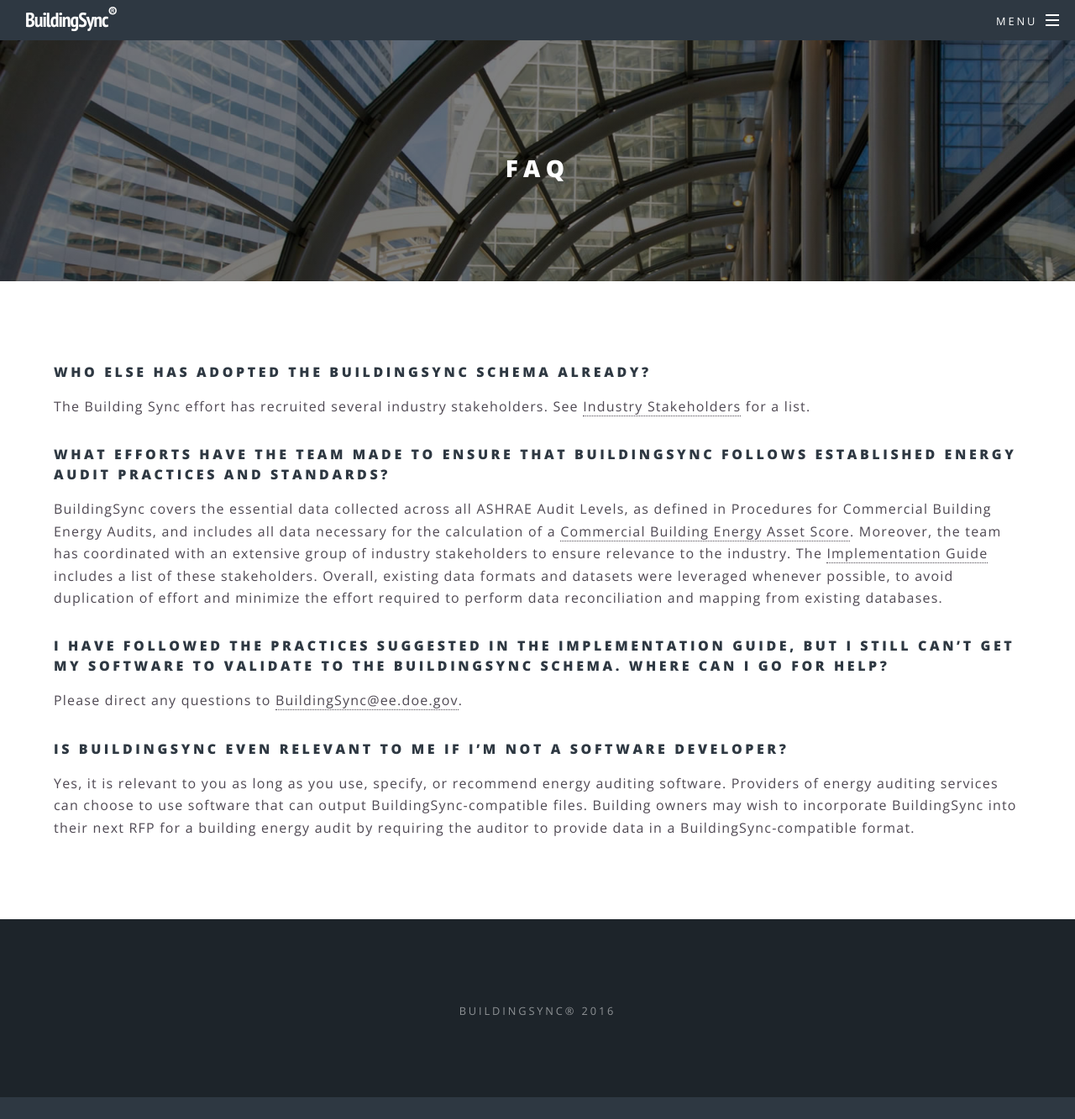
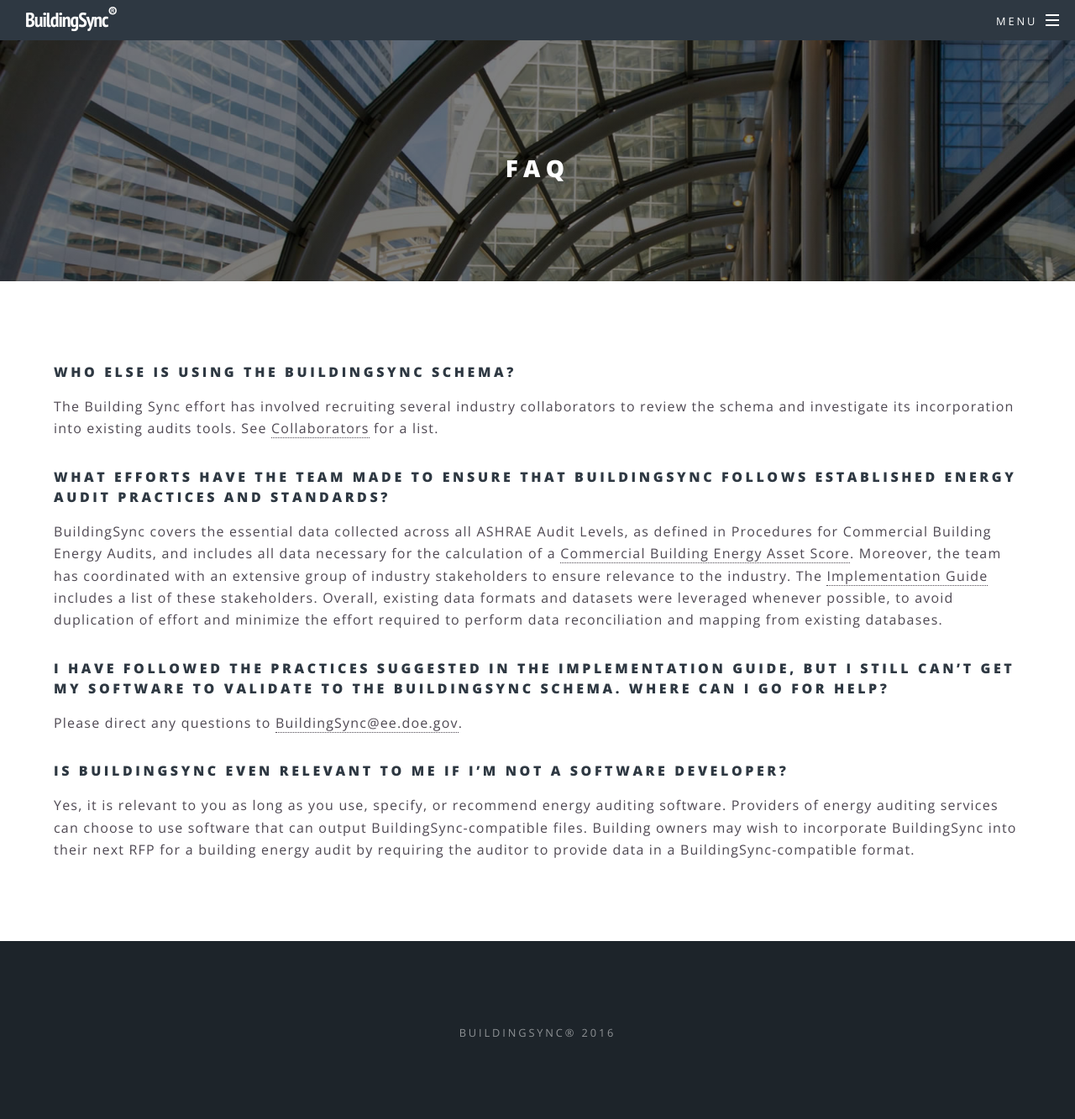
Before and after one commit to fieldkm/website, a Jekyll site: the page built from faq/index.md, in a window 1280 px wide and 1333 px high. Shown: the whole window at 84% size. Built offline with Jekyll 4.4.1, drawn with Linux system fonts in a browser that asks for light colours.

Commit message:
Changed referencwe to Collaborators in one FAQ
Again, hoping you can merge.  Also, the answer to the FAQ refers to the Collaborators page instead of Industry Stakeholders (since we want that removed).

```diff
--- a/faq/index.md
+++ b/faq/index.md
@@ -8,8 +8,8 @@
 [Answer 1 - will take more time to write this one]
 {% endcomment %}
 
-#### Who else has adopted the BuildingSync schema already?
-The Building Sync effort has recruited several industry stakeholders. See [Industry Stakeholders](/about/industry_stakeholders) for a list.
+#### Who else is using the BuildingSync schema?
+The Building Sync effort has involved recruiting several industry collaborators to review the schema and investigate its incorporation into existing audits tools. See [Collaborators](/about/collaborators) for a list.
 
 #### What efforts have the team made to ensure that BuildingSync follows established energy audit practices and standards?
 BuildingSync covers the essential data collected across all ASHRAE Audit Levels, as defined in Procedures for Commercial Building Energy Audits, and includes all data necessary for the calculation of a [Commercial Building Energy Asset Score](http://energy.gov/eere/buildings/building-energy-asset-score). Moreover, the team has coordinated with an extensive group of industry stakeholders to ensure relevance to the industry. The [Implementation Guide](/docs/BuildingSync%20v1.0-legacy%20Implementation%20Guide.pdf) includes a list of these stakeholders. Overall, existing data formats and datasets were leveraged whenever possible, to avoid duplication of effort and minimize the effort required to perform data reconciliation and mapping from existing databases.
```
